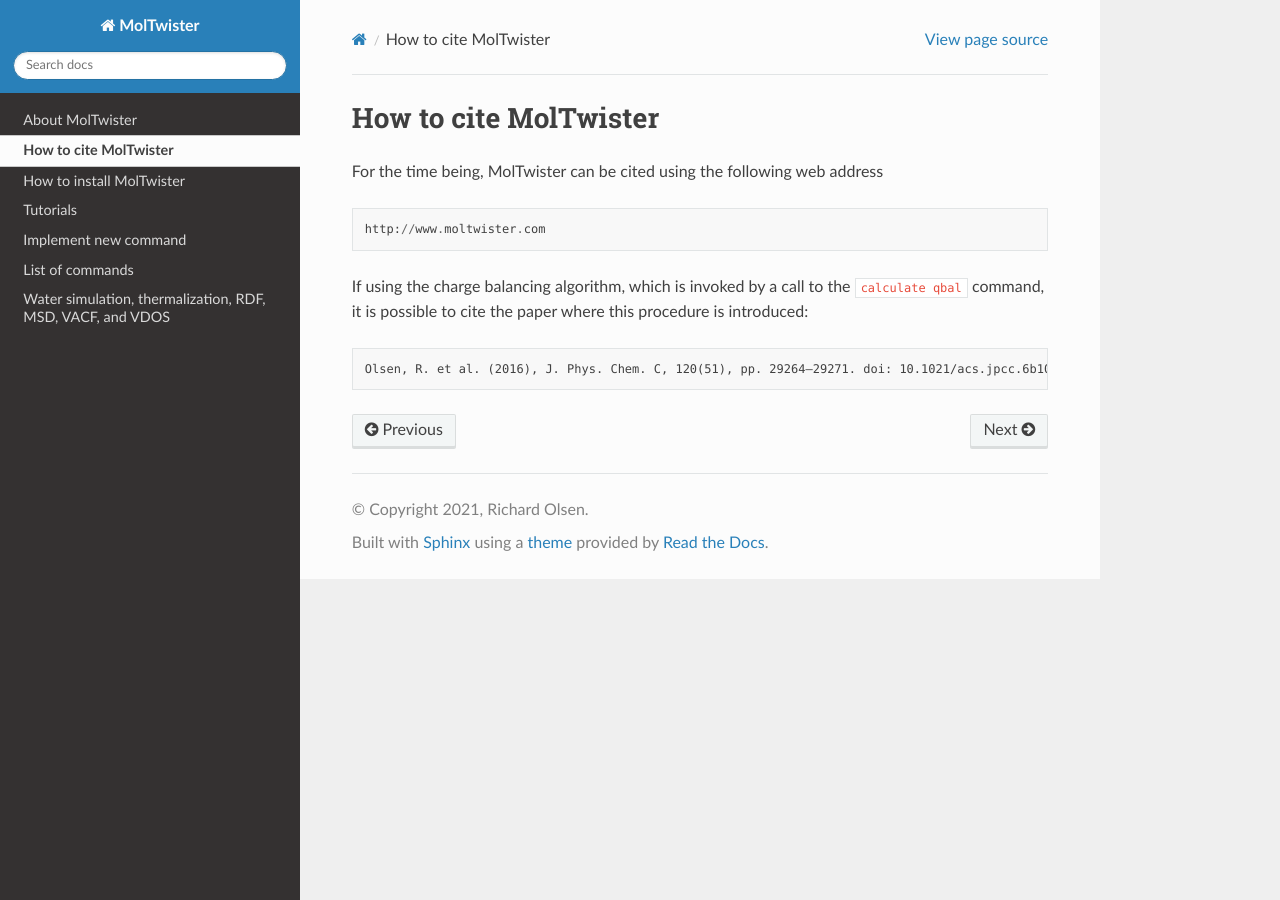
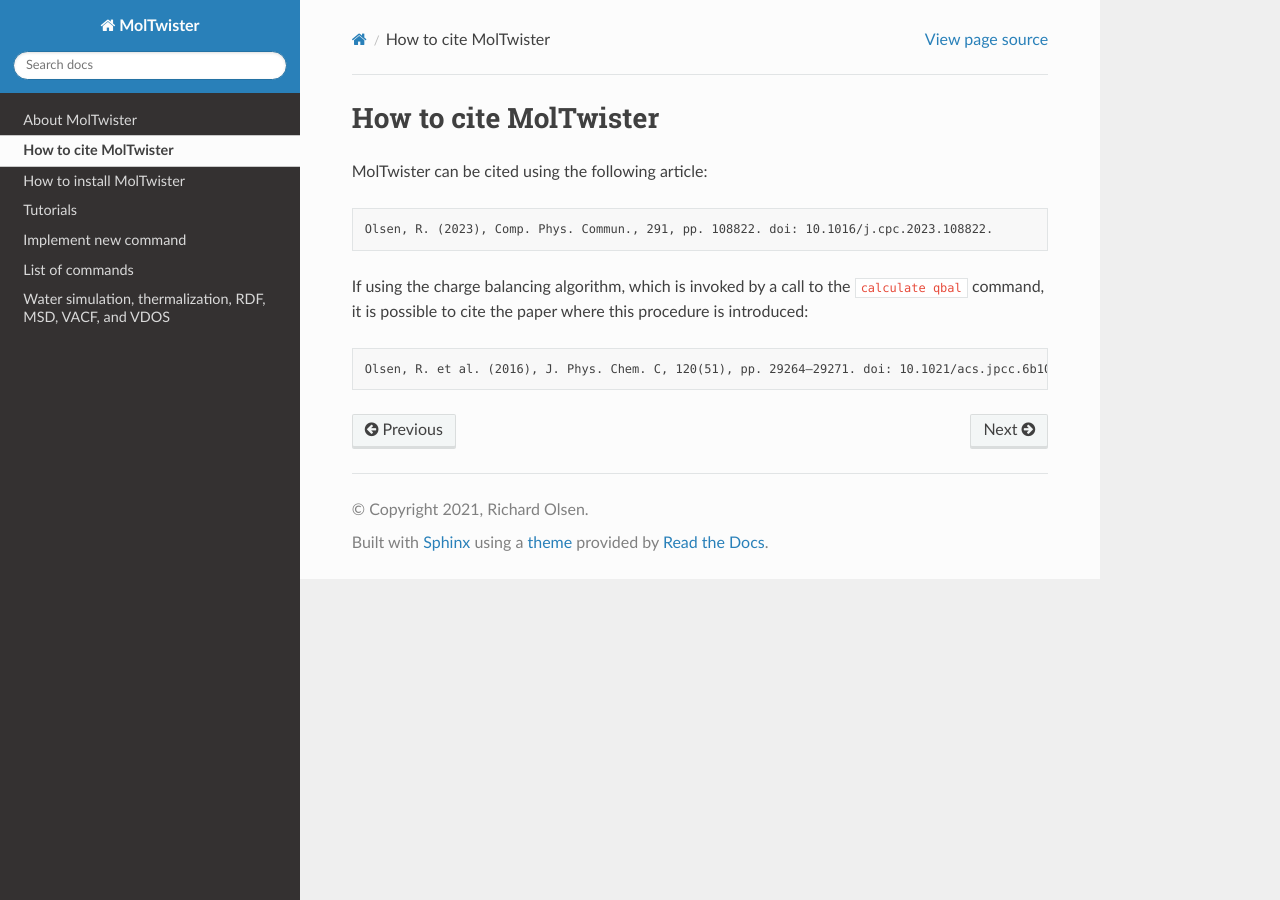
Before and after one commit to MolTwister/MolTwister-doc, a Sphinx documentation site: the page built from source/how_to_cite.md, in a window 1280 px wide. Built offline with Sphinx 7.4.7 and the Read the Docs theme 2.0.0, drawn with Linux system fonts in a browser that asks for light colours.

Commit message:
Updated how-to-cite.

`````diff
--- a/source/how_to_cite.md
+++ b/source/how_to_cite.md
@@ -1,8 +1,8 @@
 # How to cite MolTwister
 
-For the time being, MolTwister can be cited using the following web address
-````
-http://www.moltwister.com
+MolTwister can be cited using the following article:
+````text
+Olsen, R. (2023), Comp. Phys. Commun., 291, pp. 108822. doi: 10.1016/j.cpc.2023.108822.
 ````
 If using the charge balancing algorithm, which is invoked by a call to the ````calculate qbal```` command, it is possible to cite the paper where this procedure is introduced:
 ````text
`````
